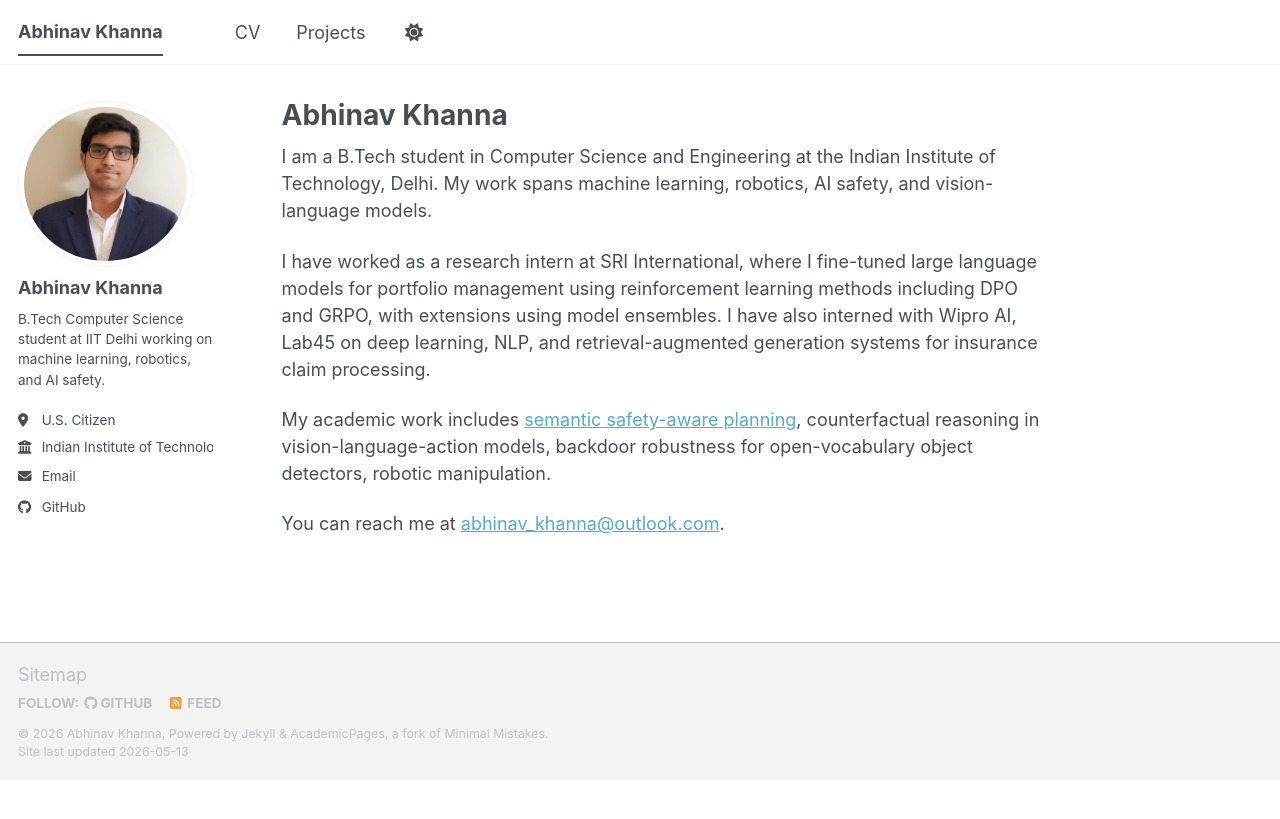
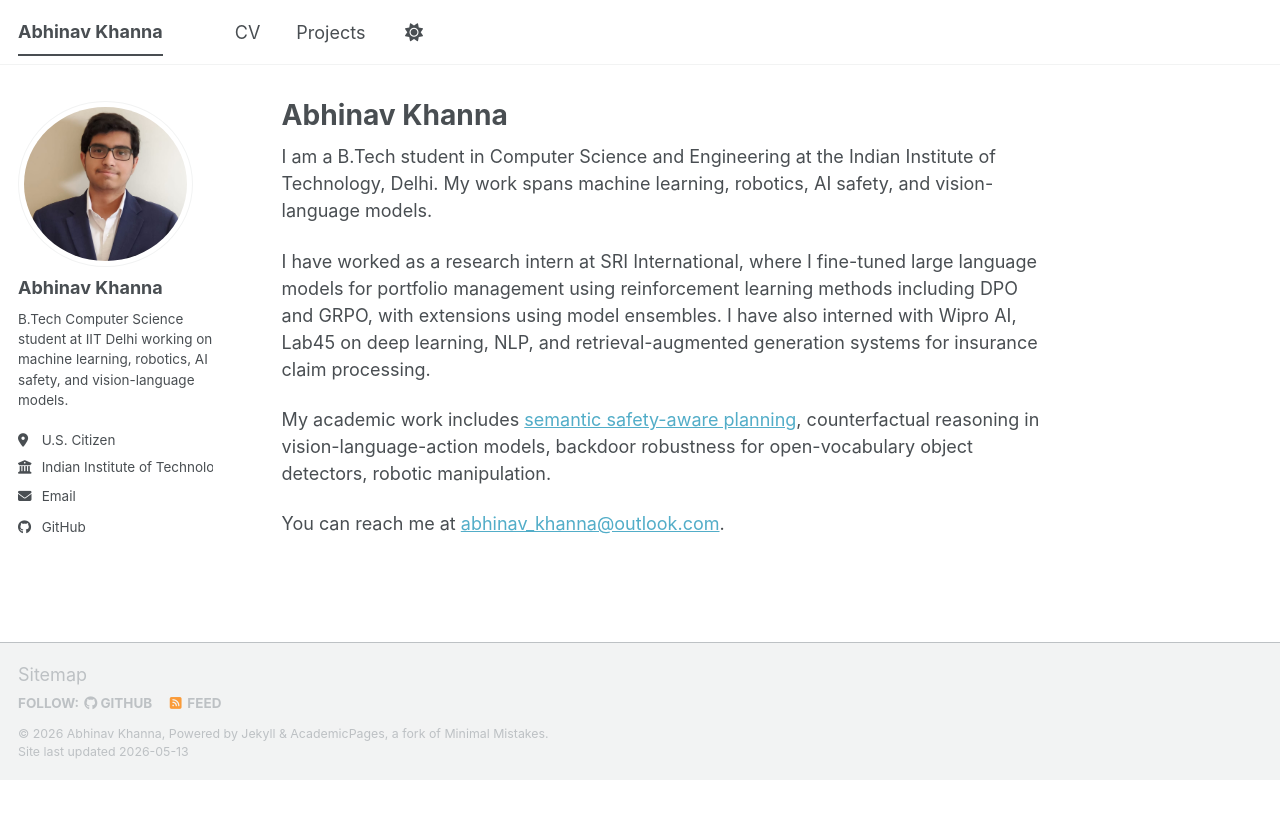
Before and after one commit to Khabhinav/Khabhinav.github.io, a Jekyll site: the page built from _pages/about.md, in a window 1280 px wide. Shown: the top 819 px of the page. Built offline with Jekyll 4.4.1, drawn with Linux system fonts in a browser that asks for light colours; a script bundle is joined from its source files by our own code; library files that are not in the unit come from our copies.

Commit message:
small fix

```diff
--- a/_config.yml
+++ b/_config.yml
@@ -12,7 +12,7 @@ site_theme               : "default" # The available themes options are "default
 title                    : "Abhinav Khanna"
 title_separator          : "-"
 name                     : &name "Abhinav Khanna"
-description              : &description "Computer Science undergraduate at IIT Delhi working on machine learning, robotics, and AI safety."
+description              : &description "Computer Science undergraduate at IIT Delhi working on machine learning, robotics, AI safety, and vision-language models."
 url                      : https://khabhinav.github.io # The base hostname & protocol for your site e.g. "https://[your GitHub username].github.io",
                                                            # or if you already have some other page hosted on Github then use "https://[your GitHub username].github.io/[Your Repo Name]"
 baseurl                  : "" # the subpath of your site, e.g. "/blog"
@@ -26,7 +26,7 @@ author:
   avatar           : "photograph.jpeg"
   name             : "Abhinav Khanna"
   pronouns         : # example: "she/her"
-  bio              : "B.Tech Computer Science student at IIT Delhi working on machine learning, robotics, and AI safety."
+  bio              : "B.Tech Computer Science student at IIT Delhi working on machine learning, robotics, AI safety, and vision-language models."
   location         : "U.S. Citizen"
   employer         : "Indian Institute of Technology, Delhi"
   uri              : # URL
```
